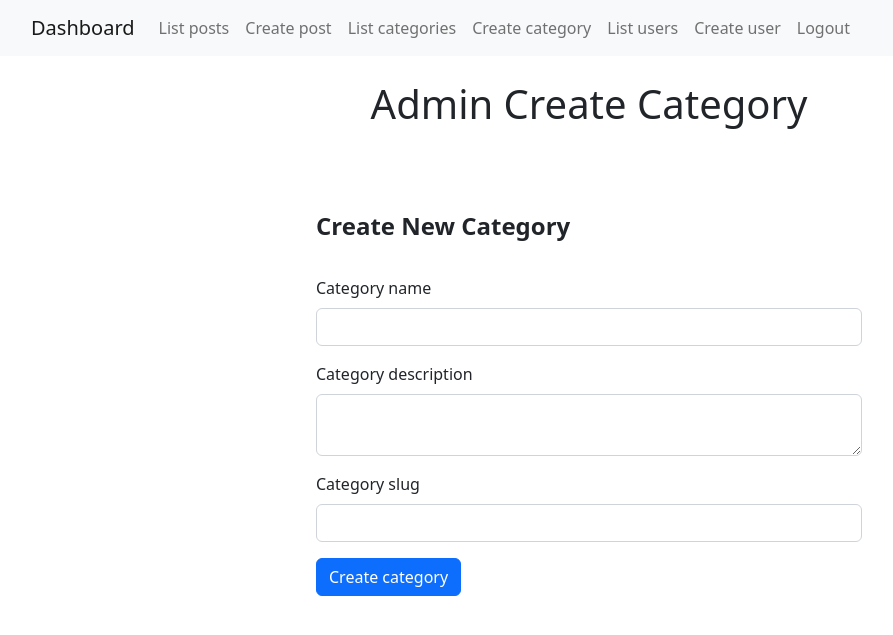
After one commit to smr1999/flask-ayinmehr, a Flask app: template mod_admin/templates/admin/create_category.html in a window 1280 px wide. The commit adds this page. Shown: the top 635 px of the page, without its empty margins (51-944 px from the left). Run offline with Flask 2, Linux system fonts and the light colour scheme; the template is opened without the code that fills it: values that come from a table or form of the project are taken from there, others are empty; some libraries are stand-ins or nearby versions.

Commit message:
Part 29_

```diff
--- a/mod_admin/templates/admin/_navbar.html
+++ b/mod_admin/templates/admin/_navbar.html
@@ -15,6 +15,12 @@
                     <a class="nav-link" href="{{ url_for('admin.create_post') }}">Create post</a>
                 </li>
                 <li class="nav-item">
+                    <a class="nav-link" href="{{ url_for('admin.list_categories') }}">List categories</a>
+                </li>
+                <li class="nav-item">
+                    <a class="nav-link" href="{{ url_for('admin.create_category') }}">Create category</a>
+                </li>
+                <li class="nav-item">
                     <a class="nav-link" href="{{ url_for('admin.list_users') }}">List users</a>
                 </li>
                 <li class="nav-item">
--- /dev/null
+++ b/mod_admin/templates/admin/create_category.html
@@ -0,0 +1,34 @@
+{% extends 'admin/base.html' %}
+{% from 'macros.html' import field_error %}
+
+{% block page_content %}
+<div class="container">
+    <h1 class="text-center pt-4">Admin Create Category</h1><br><br><br>
+    <div class="row justify-content-center">
+        <div class="col-12 col-md-6 mb-4">
+            <form action="{{ url_for('admin.create_category') }}" method="post">
+                <fieldset>
+                    <legend class="fw-bold">Create New Category</legend><br><br>
+                    {{ form.hidden_tag() }}
+                    <div class="mb-3">
+                        {{ form.name.label(class="form-label") }}
+                        {{ form.name(class="form-control") }}
+                        {{ field_error(form.name) }}
+                    </div>
+                    <div class="mb-3">
+                        {{ form.description.label(class="form-label") }}
+                        {{ form.description(class="form-control") }}
+                        {{ field_error(form.description) }}
+                    </div>
+                    <div class="mb-3">
+                        {{ form.slug.label(class="form-label") }}
+                        {{ form.slug(class="form-control") }}
+                        {{ field_error(form.slug) }}
+                    </div>
+                    {{ form.submit(class="btn btn-primary") }}
+                </fieldset>
+            </form>
+        </div>
+    </div>
+</div>
+{% endblock %}
--- a/mod_blog/forms.py
+++ b/mod_blog/forms.py
@@ -3,15 +3,15 @@ from sqlalchemy import and_
 from wtforms import StringField,TextAreaField,SubmitField
 from wtforms.validators import DataRequired,ValidationError
 import re
-from .models import Post
+from .models import Post,Category
 
 
 class CreatePostForm(FlaskForm):
-    title = StringField(label="Title",validators=[DataRequired()])
+    title = StringField(label="Post title",validators=[DataRequired()])
     summary = TextAreaField(label="Post summary")
     content = TextAreaField(label="Post content",validators=[DataRequired()])
-    slug = StringField(label="Slug",validators=[DataRequired()])
-    submit = SubmitField(label="Create Post")
+    slug = StringField(label="Post slug",validators=[DataRequired()])
+    submit = SubmitField(label="Create post")
 
     def validate_title(self,title):
         post = Post.query.filter(Post.title == self.title.data).first()
@@ -26,11 +26,11 @@ class CreatePostForm(FlaskForm):
             raise ValidationError("Invalid slug pattern")
 
 class ModifyPostForm(FlaskForm):
-    title = StringField(label="Title",validators=[DataRequired()])
+    title = StringField(label="Post title",validators=[DataRequired()])
     summary = TextAreaField(label="Post summary")
     content = TextAreaField(label="Post content",validators=[DataRequired()])
-    slug = StringField(label="Slug",validators=[DataRequired()])
-    submit = SubmitField(label="Modify Post")
+    slug = StringField(label="Post slug",validators=[DataRequired()])
+    submit = SubmitField(label="Modify post")
 
     def set_post_id(self,post_id):
         self.post_id = post_id
@@ -46,3 +46,42 @@ class ModifyPostForm(FlaskForm):
             raise ValidationError("Slug dupplicated . Try another slug .")
         if not re.search("^[a-z0-9]+(?:-[a-z0-9]+)*$", str(self.slug.data)):
             raise ValidationError("Invalid slug pattern")
+
+class CreateCategoryForm(FlaskForm):
+    name = StringField(label="Category name",validators=[DataRequired()])
+    description = TextAreaField(label="Category description")
+    slug = StringField(label="Category slug",validators=[DataRequired()])
+    submit = SubmitField(label="Create category")
+
+    def validate_name(self,name):
+        category = Category.query.filter(Category.name == self.name.data).first()
+        if category :
+            raise ValidationError("Category name dupplicated . Try another name .")
+
+    def validate_slug(self,slug):
+        category = Category.query.filter(Category.slug == self.slug.data).first()
+        if category:
+            raise ValidationError("Slug dupplicated . Try another slug .")
+        if not re.search("^[a-z0-9]+(?:-[a-z0-9]+)*$", str(self.slug.data)):
+            raise ValidationError("Invalid slug pattern")
+
+class ModifyCategoryForm(FlaskForm):
+    name = StringField(label="Category name",validators=[DataRequired()])
+    description = TextAreaField(label="Category description")
+    slug = StringField(label="Category slug",validators=[DataRequired()])
+    submit = SubmitField(label="Modify category")
+
+    def set_category_id(self,category_id):
+        self.category_id = category_id
+
+    def validate_name(self,name):
+        category = Category.query.filter(and_(Category.name == self.name.data, Category.id != self.category_id)).first()
+        if category :
+            raise ValidationError("Category name dupplicated . Try another name .")
+
+    def validate_slug(self,slug):
+        category = Category.query.filter(and_(Category.slug == self.slug.data, Category.id != self.category_id)).first()
+        if category:
+            raise ValidationError("Slug dupplicated . Try another slug .")
+        if not re.search("^[a-z0-9]+(?:-[a-z0-9]+)*$", str(self.slug.data)):
+            raise ValidationError("Invalid slug pattern")
```
Also changed, not shown: mod_admin/templates/admin/list_categories.html (added, +44 -0 lines), mod_admin/templates/admin/list_posts.html (+7 -4 lines), mod_admin/templates/admin/modify_category.html (added, +34 -0 lines), mod_admin/views.py (+57 -9 lines).
